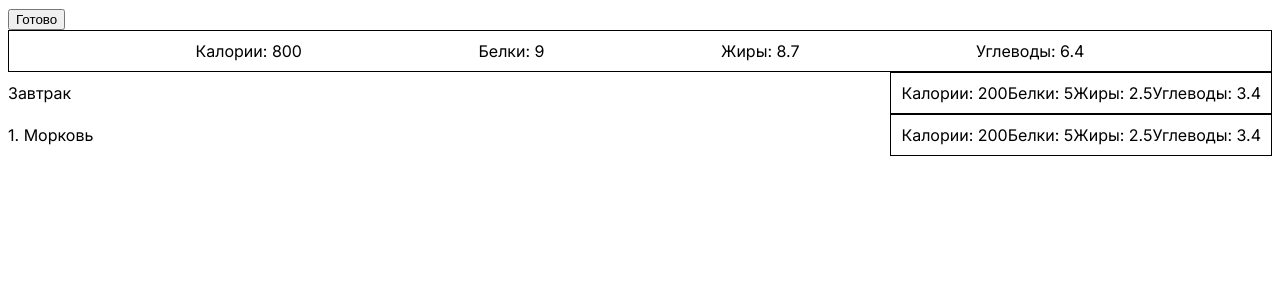
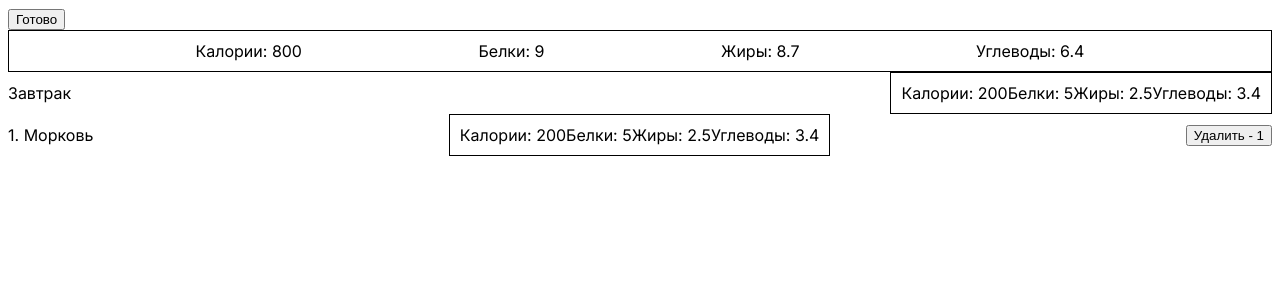
Before and after one commit to demons/fatburger, a Next.js app: page /group/1 in a window 1280 px wide. Shown: the top 300 px of the page. Built offline with nearby package versions, Linux system fonts and the light colour scheme.

Commit message:
Добавит состояние редактирования GroupItem

```diff
--- a/app/components/EditGroup.js
+++ b/app/components/EditGroup.js
@@ -24,7 +24,7 @@ export default function EditGroup({ groupId }) {
         <div className="title">{group.title}</div>
         <AmountItem items={getIngredientsByGroupId(groupId)} />
       </div>
-      <GroupItemList groupId={groupId} />
+      <GroupItemList groupId={groupId} isEditable={true} />
     </div>
   );
 }
--- a/app/components/GroupItem.js
+++ b/app/components/GroupItem.js
@@ -1,12 +1,24 @@
+import { useGroups } from "../store";
 import AmountItem from "./AmountItem";
 
-function GroupItem({ groupItem, index }) {
+function GroupItem({ groupItem, index, isEditable }) {
+  const { removeGroupItem } = useGroups();
+
   const ingredients = groupItem.items ? groupItem.items : [groupItem];
+
+  const buttons = (
+    <>
+      <button onClick={() => removeGroupItem(groupItem.id)}>
+        Удалить - {groupItem.id}
+      </button>
+    </>
+  );
 
   return (
     <div className="group-item">
       <div className="header">
         {index}. {groupItem.title} <AmountItem items={ingredients} />
+        {isEditable && buttons}
       </div>
     </div>
   );
--- a/app/components/GroupItemList.js
+++ b/app/components/GroupItemList.js
@@ -3,13 +3,18 @@
 import { useGroups } from "../store";
 import GroupItem from "./GroupItem";
 
-function GroupItemList({ groupId }) {
+function GroupItemList({ groupId, isEditable }) {
   const { getGroupItemsByGroupId } = useGroups();
 
   const groupItems = getGroupItemsByGroupId(groupId);
 
   const renderedGroupItems = groupItems.map((groupItem, index) => (
-    <GroupItem key={groupItem.id} groupItem={groupItem} index={index + 1} />
+    <GroupItem
+      key={groupItem.id}
+      groupItem={groupItem}
+      index={index + 1}
+      isEditable={isEditable}
+    />
   ));
 
   return <div>{renderedGroupItems}</div>;
```
